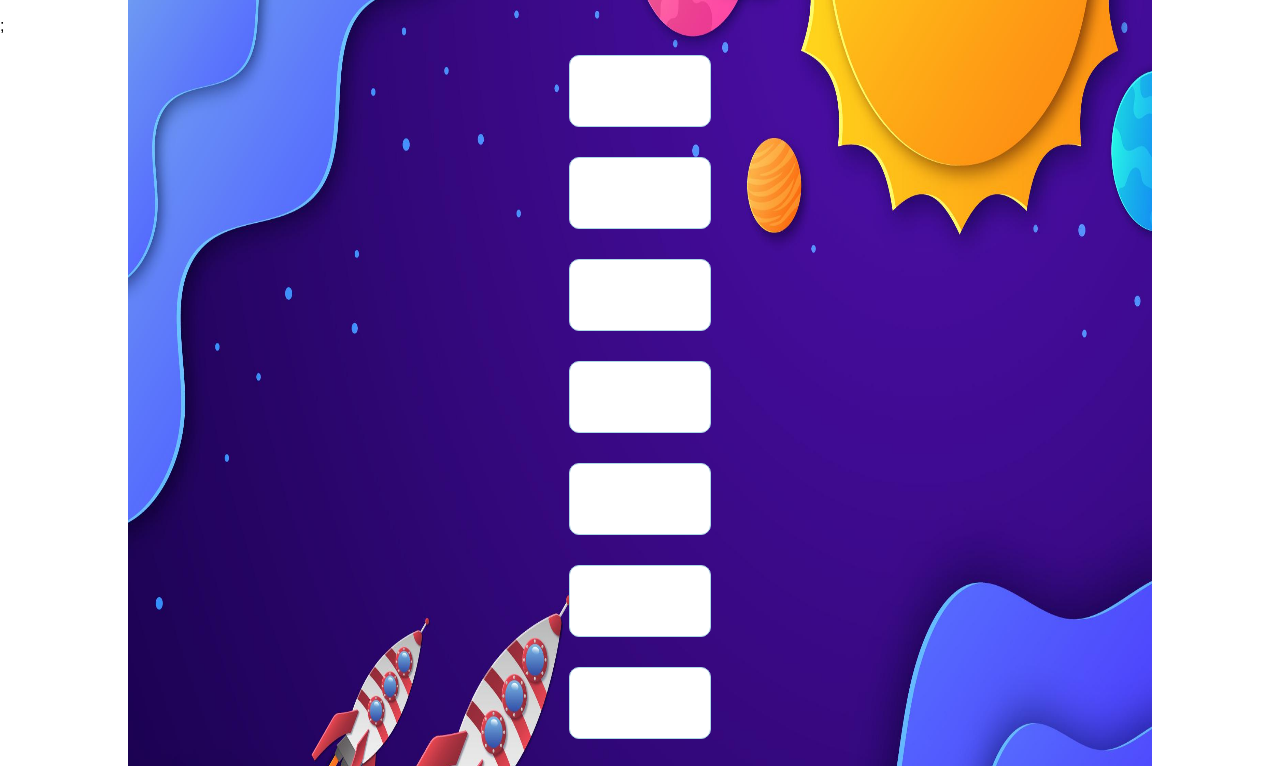
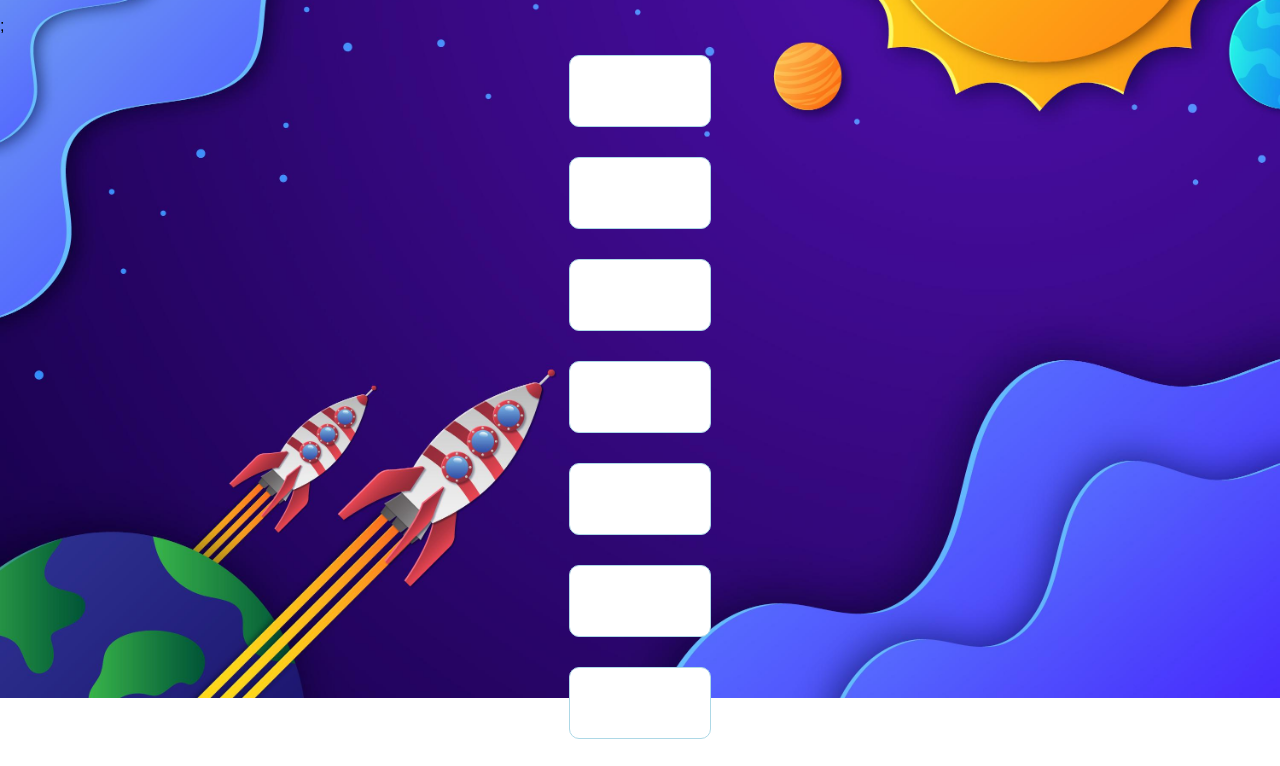
Before and after one commit to Will9Costa/Change-color, a plain HTML site: page index.html in a window 1280 px wide. Shown: the part 139-905 px from the top of the page. Drawn offline with Linux system fonts and the light colour scheme; a web font is replaced by a local one.

Commit message:
Fixando imagem com tamanho fixo

```diff
--- a/style.css
+++ b/style.css
@@ -7,9 +7,11 @@ body {
     margin: 0; /* Remover margens padrão do corpo */
     padding: 0; /* Remover preenchimento padrão do corpo */
     background-image: url(./Foguete.jpg);
-    background-size: 80% 100%; /* Ajustar a imagem para cobrir a tela inteira */
+    background-size: cover; /* Ajustar a imagem para cobrir a tela inteira */
     background-repeat: no-repeat; /* Evitar repetição da imagem */
     background-position: center; /* Centralizar a imagem */
+    width: 100vw;
+    height: 100vh;
 
 }
 
```
